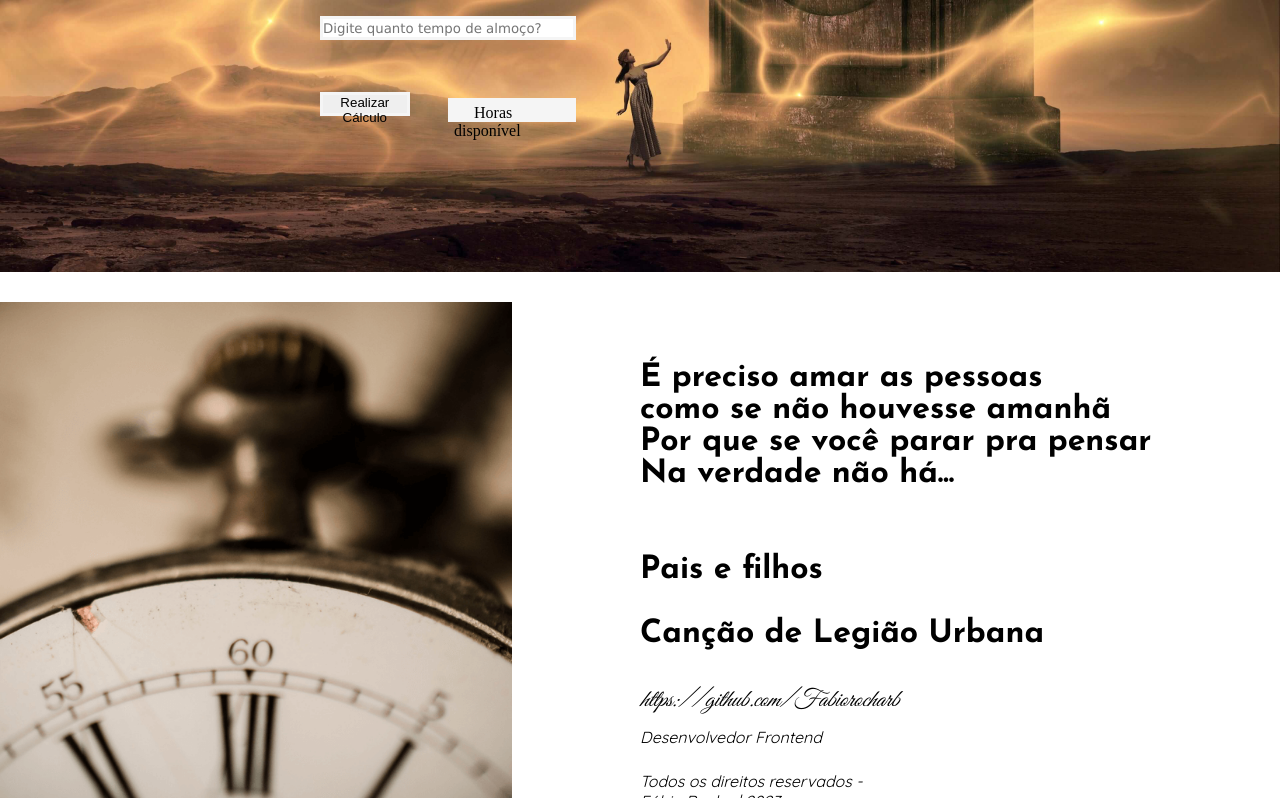
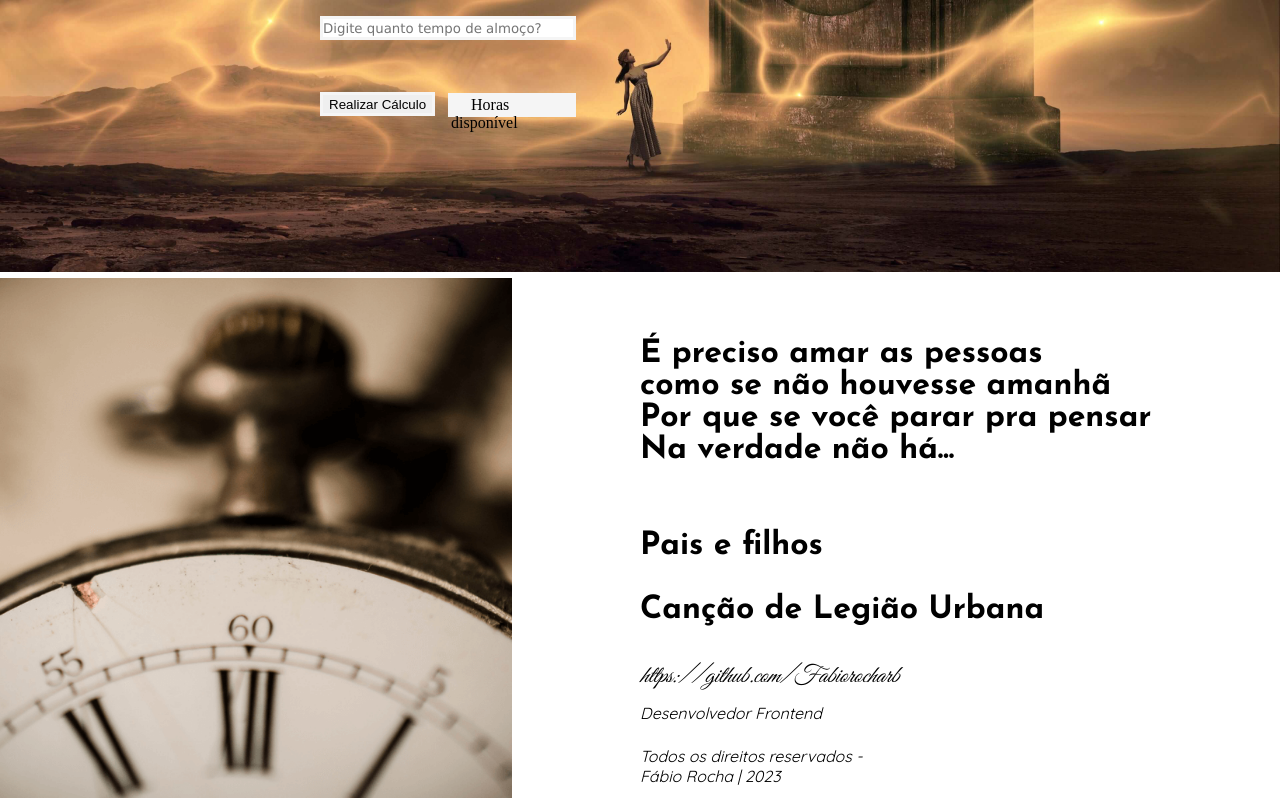
Before and after one commit to Fabiorocharb/Time-Calculation, a plain HTML site: page index.html in a window 1280 px wide. Shown: the part 448-1246 px from the top of the page. Drawn offline with Linux system fonts and the light colour scheme.

Commit message:
adicionando medias query

```diff
--- a/css/style.css
+++ b/css/style.css
@@ -150,7 +150,35 @@ em {
   padding: 0%;
 }
 
-@media screen and (min-width: 320px) and (max-width:480px) {
+@media (max-width: 1536px){
 
+  #secundario {
+    width: 40%;
+    margin-top: -6.5%;
+  }
+  p {
+    margin-left: 20%;
+  }
+  #resultado {
+    margin-top: -21.1%;
+  }
 
 }
+@media (max-width: 1366px) {
+  #secundario {
+    margin-top: -6.9%;
+  }
+  #resultado {
+    border: 3px solid whitesmoke;
+    margin-top: -21.3%;
+  }
+  button {
+    border: 3px solid whitesmoke;
+    width: 9%;
+  }
+}
+@media (max-width: 414px) {
+  #principal {
+    width: 100%;
+  }
+}
```
